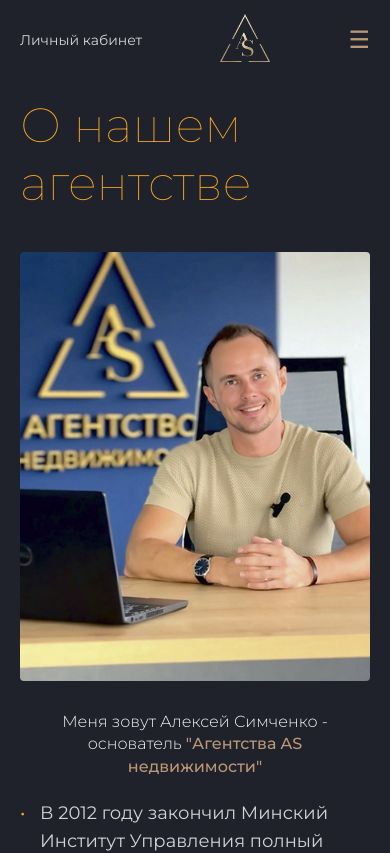
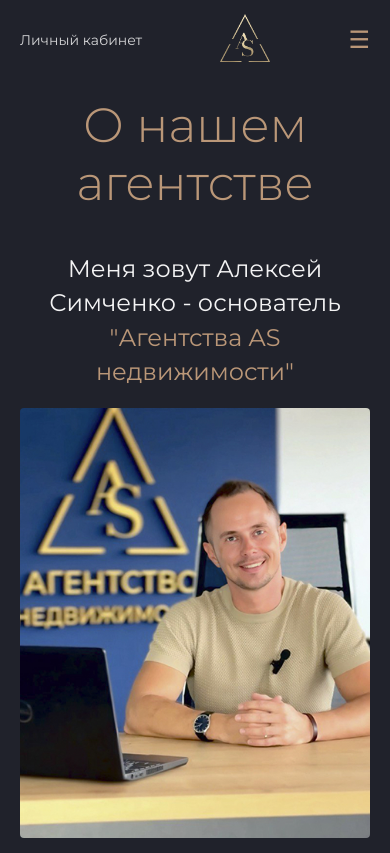
Before and after one commit to Max-Semian/realty_app, a Next.js app: page /realty_app/about-us in a window 390 px wide. Shown: the top 853 px of the page. Built offline with nearby package versions, Linux system fonts and the light colour scheme.

Commit message:
About Us mobile update

```diff
--- a/src/components/AboutUsSection/AboutUsSection.module.css
+++ b/src/components/AboutUsSection/AboutUsSection.module.css
@@ -31,9 +31,17 @@
   font-size: 48px;
   font-weight: 100;
   margin: 0;
-  color: #F5A623;
+  color: #BA9778;
+  ;
 }
 
+.subtitleContainer {
+  font-size: 24px;
+  font-weight: 300;
+  margin: 0 0 20px 0;
+  color: rgba(255, 255, 255, 0.95);
+  line-height: 1.4;
+}
 .subtitle {
   font-size: 24px;
   font-weight: 300;
@@ -41,7 +49,6 @@
   color: rgba(255, 255, 255, 0.95);
   line-height: 1.4;
 }
-
 /* Content area */
 .content {
   flex: 1;
@@ -59,7 +66,7 @@
 
 .textContent {
   flex: 1;
-  max-width: 60%;
+  max-width: 50%;
 }
 
 .bulletPoints {
@@ -81,14 +88,15 @@
   content: "•";
   position: absolute;
   left: 0;
-  color: #F5A623;
+  color: #BA9778;
+  ;
 }
 
 .founderImage {
   flex: 1;
   max-width: 35%;
   display: flex;
-  justify-content: flex-end;
+  justify-content: flex-start;
 }
 
 .image {
@@ -193,6 +201,7 @@
   .founderImage,
   .teamImage {
     order: -1; /* Images appear before text on mobile */
+    margin-top: 0px !important;
   }
 
   .gallerySection {
@@ -211,12 +220,17 @@
     padding: 0;
     width: 100%;
   }
-
+  .title {
+    font-size: 48px;
+    font-weight: 300;
+    margin: 0;
+    text-align: center !important;
+  }
   .header {
     flex-direction: column;
-    align-items: flex-start;
     gap: 20px;
   }
+
 
   /* Fix gallery for mobile */
   .gallerySection {
--- a/src/components/AboutUsSection/AboutUsSection.tsx
+++ b/src/components/AboutUsSection/AboutUsSection.tsx
@@ -11,17 +11,33 @@
             <h2 className={styles.title}>О нашем агентстве</h2>
           </div>
 
+          {/* First subtitle - left aligned */}
+          <div className={styles.subtitleContainer} style={{textAlign: 'left'}}>
+                <p className={styles.subtitleMain} style={{
+                  margin: '0 0 2px 0',
+                  fontSize: '24px',
+                  fontWeight: 'normal',
+                  lineHeight: '1.4',
+                  color: 'rgba(255, 255, 255, 0.95)',
+                  display: 'block'
+                }}>
+                  Меня зовут Алексей Симченко - основатель
+                </p>
+                <p className={styles.subtitleAgency} style={{
+                  margin: '0',
+                  fontSize: '24px',
+                  fontWeight: 'normal',
+                  lineHeight: '1.4',
+                  color: '#BA9778',
+                  display: 'block'
+                }}>
+                  "Агентства AS недвижимости"
+                </p>
+          </div>
           <div className={styles.content}>
             <div className={styles.mainContent}>
+
               <div className={styles.textContent}>
-                {/* Corrected subtitle with agency name in gold color */}
-                <h3 className={styles.subtitle}>
-                  Меня зовут Алексей Симченко - основатель{' '}
-                  <span className={styles.agencyName}>
-                    "Агентства AS недвижимости"
-                  </span>
-                </h3>
-
                 <ul className={styles.bulletPoints}>
                   <li>
                   В 2012 году закончил Минский Институт Управления
@@ -44,8 +60,8 @@
                 </ul>
               </div>
 
-              <div className={styles.founderImage}>
-              <img
+              <div className={styles.founderImage} style={{ marginTop: '-120px' }}>
+                <img
                   src="/realty_app/Alex2-1.jpg"
                   alt="Команда агентства"
                   className={styles.image}
@@ -53,6 +69,7 @@
               </div>
             </div>
 
+            {/* Team section with left image and right text */}
             <div className={styles.teamSection}>
               <div className={styles.teamImage}>
               <img
@@ -92,28 +109,28 @@
 
             <div className={styles.gallerySection}>
               <div className={styles.galleryItem}>
-              <img
+                <img
                   src="/realty_app/images/kv1-1.jpg"
                   alt="Недвижимость пример 1"
                   className={styles.image}
                 />
               </div>
               <div className={styles.galleryItem}>
-              <img
+                <img
                   src="/realty_app/images/kv2-1.jpg"
                   alt="Недвижимость пример 2"
                   className={styles.image}
                 />
               </div>
               <div className={styles.galleryItem}>
-              <img
+                <img
                   src="/realty_app/images/kv3-1.jpg"
                   alt="Недвижимость пример 3"
                   className={styles.image}
                 />
               </div>
               <div className={styles.galleryItem}>
-              <img
+                <img
                   src="/realty_app/kv4-1.jpg"
                   alt="Logo"
                   className={styles.image}
@@ -122,6 +139,40 @@
             </div>
           </div>
         </div>
+
+        {/* Add responsive styling */}
+        <style jsx>{`
+          @media (max-width: 992px) {
+            div[class*='teamSection'] {
+              flex-direction: column;
+            }
+
+            div[class*='teamImage'] {
+              max-width: 100% !important;
+              margin-bottom: 20px;
+            }
+
+            div[class*='teamDescription'] {
+              max-width: 100% !important;
+            }
+          }
+
+          @media (max-width: 768px) {
+            div[class*='subtitleContainer'] {
+              text-align: center !important;
+            }
+
+            p[class*='subtitleMain'],
+            p[class*='subtitleAgency'] {
+              font-size: 14px !important;
+              text-align: center !important;
+            }
+
+            div[class*='teamImage'] img {
+              width: 100%;
+            }
+          }
+        `}</style>
       </section>
     );
   }
```
Also changed, not shown: src/components/AboutAgencySection/AboutAgencySection.tsx (+7 -5 lines).
